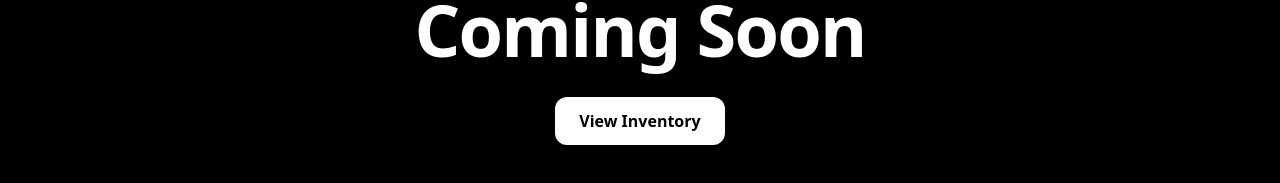
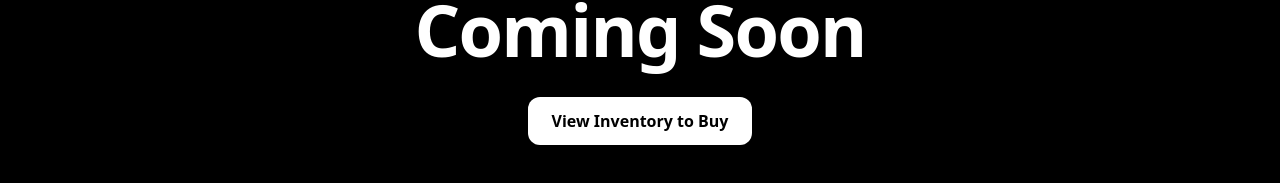
Before and after one commit to availablehybrid1/available-hybrid-site1, a Next.js app: page /car-rental in a window 1280 px wide. Shown: the part 421-604 px from the top of the page. Built offline with nearby package versions, Linux system fonts and the light colour scheme.

Commit message:
Clarify rental page inventory button for vehicle purchases

```diff
--- a/pages/car-rental.tsx
+++ b/pages/car-rental.tsx
@@ -25,7 +25,7 @@ export default function CarRental() {
             <p className="text-base tracking-widest text-white/60">Car Rental</p>
             <h1 className="mt-4 text-5xl font-semibold tracking-tight sm:text-7xl">Coming Soon</h1>
             <Link href="/inventory" className="mt-8 inline-flex items-center justify-center rounded-xl bg-white px-6 py-3 text-base font-semibold text-black hover:bg-white/90 transition">
-              View Inventory
+              View Inventory to Buy
             </Link>
           </div>
         </main>
```
